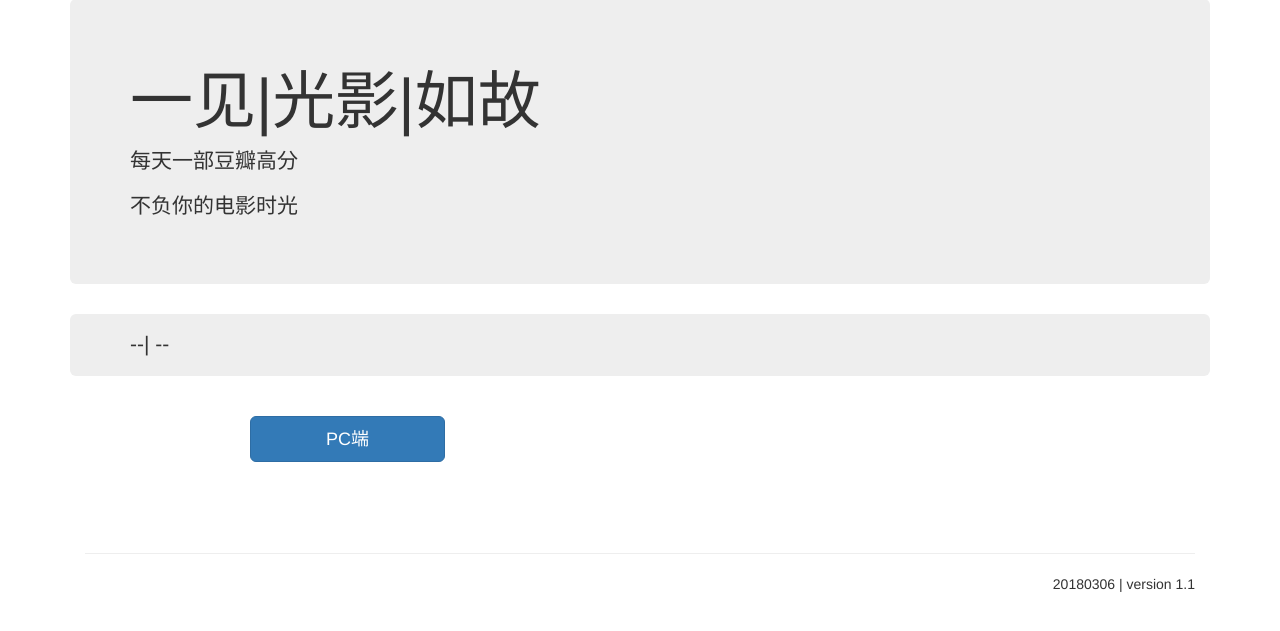
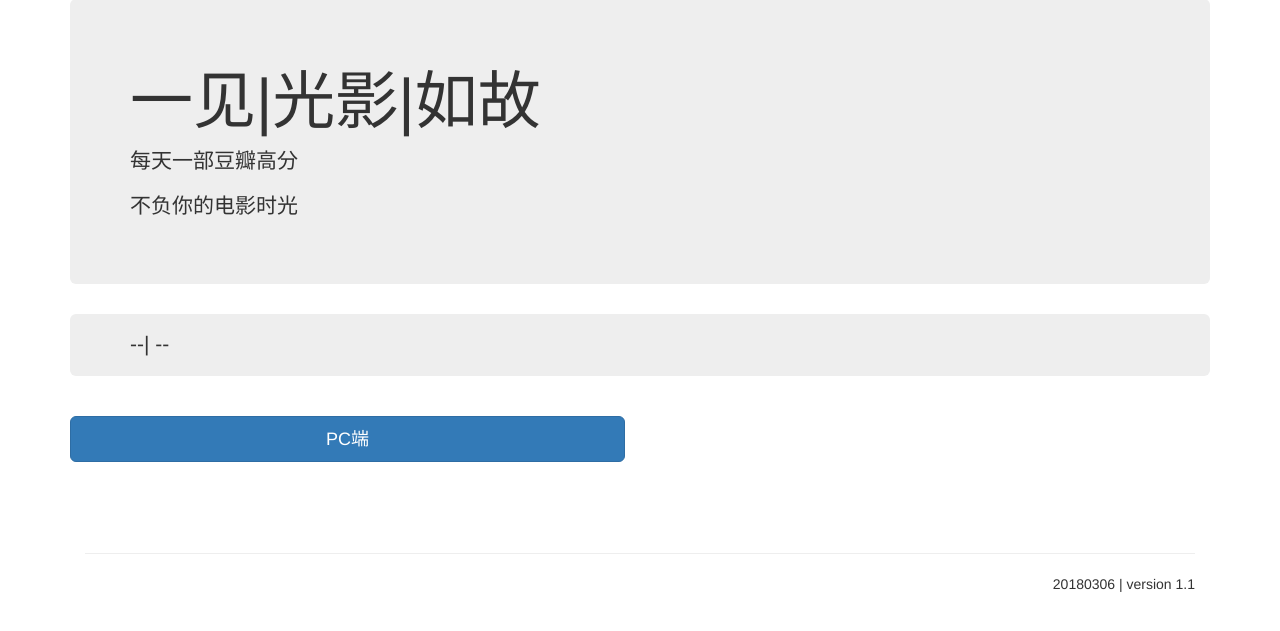
Before and after one commit to xyyanxin/onelook, a Flask app: template onelook/templates/index_all_photo.html in a window 1280 px wide. Shown: the part 73-704 px from the top of the page. Run offline with Flask 2, Linux system fonts and the light colour scheme; the template is opened without the code that fills it, so the values that code supplies are empty; some libraries are stand-ins or nearby versions.

Commit message:
update index.html

```diff
--- a/onelook/templates/index_all_photo.html
+++ b/onelook/templates/index_all_photo.html
@@ -66,7 +66,7 @@
 
          <div class="row" style="margin-top: 30px;">
             <div class="col-md-6 " style="margin-top: 10px;" >
-               	<button type="button" style="width: 35%;" class="btn btn-primary btn-lg center-block"
+               	<button type="button" style="width: 100%;" class="btn btn-primary btn-lg center-block"
                   title="" data-container="body" data-toggle="popover" data-placement="bottom"
                   data-content="复制成功，去迅雷粘贴即可" onClick="copyUrl('url1')" >PC端</button>
                            <!-- 这是段url的文本 -->
```
